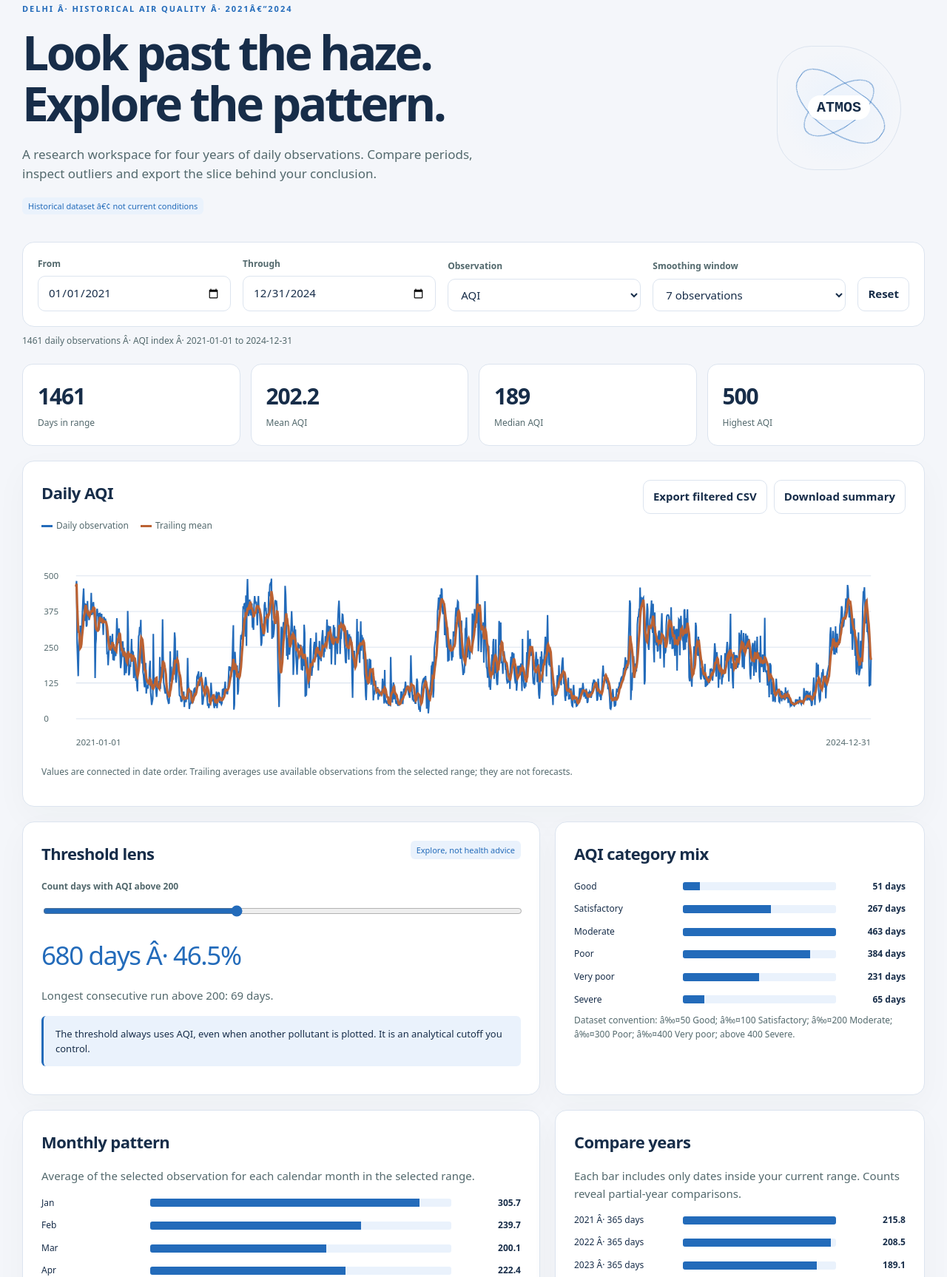
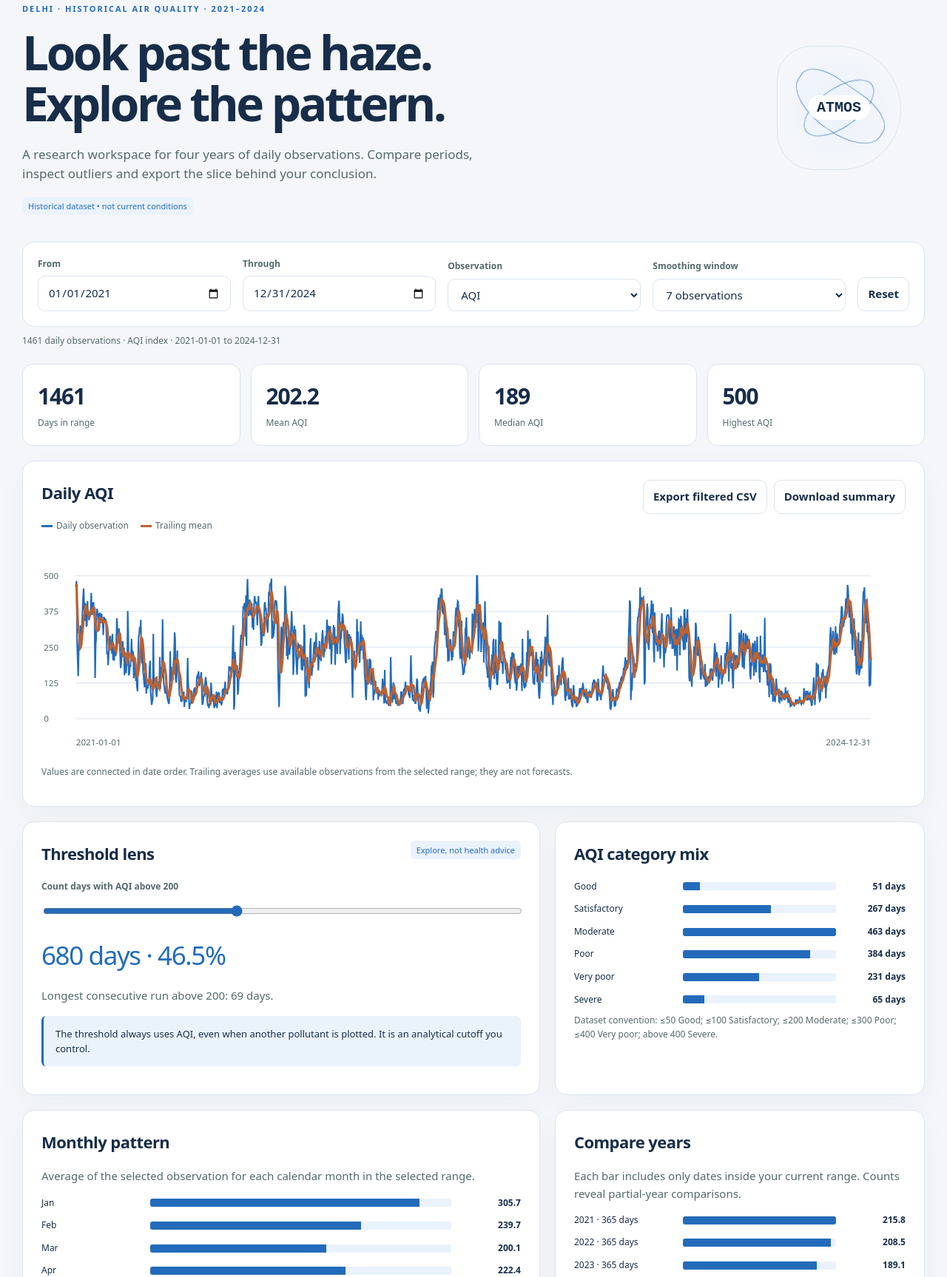
Before and after one commit to Ganatra-Ruchir/delhi-aqi-analysis-2021-2024, a website: page explorer.html in a window 1280 px wide. Shown: the part 128-1855 px from the top of the page at 74% size. Drawn offline with Linux system fonts and the light colour scheme.

Commit message:
Fix UTF-8 punctuation and protect rendered labels against encoding regressions (#2)

```diff
--- a/explorer.html
+++ b/explorer.html
@@ -1,9 +1,9 @@
-<!doctype html><html lang="en"><head><meta charset="utf-8"><meta name="viewport" content="width=device-width,initial-scale=1"><meta name="description" content="Explore Delhi's 2021â€“2024 air-quality dataset by date, pollutant, threshold, month and year."><title>Atmos / Delhi AQI Explorer V2</title><link rel="stylesheet" href="analytics.css"><style>:root{--accent:#236bba;--soft:#eaf2fc;--bg:#f4f6fa;--ink:#172d49;--line:#dce4ef}.dark{--accent:#8dbffa;--soft:#263d56}.orb{border-radius:35% 65% 62% 38%}.orb:before{border-radius:45% 55% 60% 40%}</style><script defer src="data.js"></script><script defer src="analytics-core.js"></script><script defer src="explorer.js"></script></head><body>
-<a class="skip" href="#workspace">Skip to explorer</a><header class="topbar"><div class="shell"><div class="brand">Atmos<span> / Delhi</span></div><div class="top-actions"><a href="story.html">Read the data story â†—</a><button id="theme">Dark theme</button><button id="motion" aria-pressed="false">Pause motion</button><button id="share">Copy view link</button></div></div></header><main class="shell"><section class="hero"><div><div class="eyebrow">Delhi Â· Historical air quality Â· 2021â€“2024</div><h1>Look past the haze.<br>Explore the pattern.</h1><p>A research workspace for four years of daily observations. Compare periods, inspect outliers and export the slice behind your conclusion.</p><span class="tag">Historical dataset â€¢ not current conditions</span></div><button class="orb" id="orb" aria-label="Pause or resume atmosphere animation"><strong>ATMOS</strong></button></section>
+<!doctype html><html lang="en"><head><meta charset="utf-8"><meta name="viewport" content="width=device-width,initial-scale=1"><meta name="description" content="Explore Delhi's 2021–2024 air-quality dataset by date, pollutant, threshold, month and year."><title>Atmos / Delhi AQI Explorer V2</title><link rel="stylesheet" href="analytics.css"><style>:root{--accent:#236bba;--soft:#eaf2fc;--bg:#f4f6fa;--ink:#172d49;--line:#dce4ef}.dark{--accent:#8dbffa;--soft:#263d56}.orb{border-radius:35% 65% 62% 38%}.orb:before{border-radius:45% 55% 60% 40%}</style><script defer src="data.js"></script><script defer src="analytics-core.js"></script><script defer src="explorer.js"></script></head><body>
+<a class="skip" href="#workspace">Skip to explorer</a><header class="topbar"><div class="shell"><div class="brand">Atmos<span> / Delhi</span></div><div class="top-actions"><a href="story.html">Read the data story ↗</a><button id="theme">Dark theme</button><button id="motion" aria-pressed="false">Pause motion</button><button id="share">Copy view link</button></div></div></header><main class="shell"><section class="hero"><div><div class="eyebrow">Delhi · Historical air quality · 2021–2024</div><h1>Look past the haze.<br>Explore the pattern.</h1><p>A research workspace for four years of daily observations. Compare periods, inspect outliers and export the slice behind your conclusion.</p><span class="tag">Historical dataset • not current conditions</span></div><button class="orb" id="orb" aria-label="Pause or resume atmosphere animation"><strong>ATMOS</strong></button></section>
 <section id="workspace" aria-label="Air quality explorer"><div class="filters"><div class="field"><label for="start">From</label><input id="start" type="date" min="2021-01-01" max="2024-12-31" value="2021-01-01"></div><div class="field"><label for="end">Through</label><input id="end" type="date" min="2021-01-01" max="2024-12-31" value="2024-12-31"></div><div class="field"><label for="metric">Observation</label><select id="metric"><option>AQI</option><option>PM2.5</option><option>PM10</option><option>NO2</option><option>SO2</option><option>CO</option><option>Ozone</option></select></div><div class="field"><label for="rolling">Smoothing window</label><select id="rolling"><option value="1">Daily only</option><option value="7" selected>7 observations</option><option value="30">30 observations</option></select></div><button id="reset">Reset</button></div>
 <p class="status" id="status" role="status"></p><div class="metrics" id="metrics"></div><div class="grid"><section class="card wide"><div class="card-head"><div><h2 id="trendTitle">Daily AQI</h2><div class="legend"><span><i></i>Daily observation</span><span id="meanLegend"><i class="orange"></i>Trailing mean</span></div></div><div class="actions"><button id="export">Export filtered CSV</button><button id="summary">Download summary</button></div></div><div id="trend"></div><p class="status">Values are connected in date order. Trailing averages use available observations from the selected range; they are not forecasts.</p></section>
 <section class="card"><div class="card-head"><h2>Threshold lens</h2><span class="tag">Explore, not health advice</span></div><div class="field"><label for="threshold">Count days with AQI above <output id="thresholdLabel">200</output></label><input id="threshold" type="range" min="0" max="500" value="200" step="10"></div><div class="scenario-output" id="exceedance"></div><p id="streak" class="muted"></p><p class="note">The threshold always uses AQI, even when another pollutant is plotted. It is an analytical cutoff you control.</p></section>
-<section class="card"><h2>AQI category mix</h2><div class="bars" id="categories"></div><p class="status">Dataset convention: â‰¤50 Good; â‰¤100 Satisfactory; â‰¤200 Moderate; â‰¤300 Poor; â‰¤400 Very poor; above 400 Severe.</p></section>
+<section class="card"><h2>AQI category mix</h2><div class="bars" id="categories"></div><p class="status">Dataset convention: ≤50 Good; ≤100 Satisfactory; ≤200 Moderate; ≤300 Poor; ≤400 Very poor; above 400 Severe.</p></section>
 <section class="card"><h2>Monthly pattern</h2><p class="muted">Average of the selected observation for each calendar month in the selected range.</p><div class="bars" id="monthly"></div></section><section class="card"><h2>Compare years</h2><p class="muted">Each bar includes only dates inside your current range. Counts reveal partial-year comparisons.</p><div class="bars" id="yearly"></div><div class="note" id="yearNote"></div></section>
 <section class="card wide"><div class="card-head"><div><h2>Inspect the observations</h2><p class="muted">Sort by date or the selected measurement; the export includes the whole filtered range.</p></div><div class="field" style="max-width:230px"><label for="sort">Table order</label><select id="sort"><option value="worst">Highest measurement first</option><option value="date">Oldest date first</option><option value="recent">Newest date first</option></select></div></div><div class="table-wrap"><table><caption class="status" id="tableCaption"></caption><thead><tr><th>Date</th><th>AQI</th><th>Category</th><th>PM2.5</th><th>PM10</th><th>NO2</th><th>SO2</th><th>CO</th><th>Ozone</th></tr></thead><tbody id="rows"></tbody></table></div><div class="actions" style="margin-top:14px"><button id="previous">Previous 50</button><span id="page" class="status"></span><button id="next">Next 50</button></div></section>
-<section class="card wide"><h2>Research notes & data quality</h2><p class="note">This explorer uses the original CSV checked into this repository. Its upstream station coverage, collection methodology, concentration units and revision history are not fully documented. Pollutant values are displayed in <b>source units</b>; they should not be mixed or compared as equivalent concentrations. This historical dataset is not a live air-quality service.</p><details><summary>Inspect quality checks and method</summary><div id="quality"></div><p>Means exclude missing numeric cells. Counts, maximums, category totals and consecutive-day runs are calculated from the current filter. No causal conclusions, clinical recommendations or predictive accuracy claims are made.</p><a href="https://github.com/Ganatra-Ruchir/delhi-aqi-analysis-2021-2024">Repository and original research</a></details></section></div></section></main><footer class="shell">Atmos V2 Â· By Ruchir Ganatra Â· No sign-in, no telemetry, no external chart dependencies.</footer><div class="toast hidden" id="toast" role="status"></div></body></html>
+<section class="card wide"><h2>Research notes & data quality</h2><p class="note">This explorer uses the original CSV checked into this repository. Its upstream station coverage, collection methodology, concentration units and revision history are not fully documented. Pollutant values are displayed in <b>source units</b>; they should not be mixed or compared as equivalent concentrations. This historical dataset is not a live air-quality service.</p><details><summary>Inspect quality checks and method</summary><div id="quality"></div><p>Means exclude missing numeric cells. Counts, maximums, category totals and consecutive-day runs are calculated from the current filter. No causal conclusions, clinical recommendations or predictive accuracy claims are made.</p><a href="https://github.com/Ganatra-Ruchir/delhi-aqi-analysis-2021-2024">Repository and original research</a></details></section></div></section></main><footer class="shell">Atmos V2 · By Ruchir Ganatra · No sign-in, no telemetry, no external chart dependencies.</footer><div class="toast hidden" id="toast" role="status"></div></body></html>
--- a/explorer.js
+++ b/explorer.js
@@ -1,6 +1,6 @@
 'use strict';
 const A=window.Analytics,$=id=>document.getElementById(id),data=window.DATA||[],keys=['AQI','PM2.5','PM10','NO2','SO2','CO','Ozone'];let page=0;
-const fmt=v=>A.finite(v)?new Intl.NumberFormat('en',{maximumFractionDigits:1}).format(v):'â€”';
+const fmt=v=>A.finite(v)?new Intl.NumberFormat('en',{maximumFractionDigits:1}).format(v):'—';
 const esc=s=>String(s??'').replace(/[&<>"']/g,c=>({'&':'&amp;','<':'&lt;','>':'&gt;','"':'&quot;',"'":'&#39;'}[c]));
 function validDate(value){if(!/^\d{4}-\d{2}-\d{2}$/.test(value||''))return false;const d=new Date(value+'T00:00:00Z');return !Number.isNaN(d.getTime())&&d.toISOString().slice(0,10)===value;}
 function viewURL(){const url=new URL(location.href);for(const id of ['start','end','metric','rolling','threshold'])url.searchParams.set(id,$(id).value);return url.href;}
@@ -12,18 +12,18 @@ function longestRun(rs,threshold){let best=0,run=0,previous=null;for(const r of
 function bars(entries){const max=Math.max(0,...entries.map(r=>r.value||0));return entries.map(r=>`<div class="bar-row"><span>${esc(r.label)}</span><div class="bar-track"><div class="bar-fill" style="width:${max?(r.value||0)/max*100:0}%"></div></div><strong>${fmt(r.value)}${r.suffix||''}</strong></div>`).join('')||'<p class="empty">No observations in this range.</p>';}
 function lineChart(rs,key,n){if(!rs.length)return '<p class="empty">Choose a date range containing observations.</p>';const w=1100,h=270,p=44,vals=rs.map(r=>r[key]),avg=A.rolling(rs,key,n),max=Math.max(1,...vals.filter(A.finite)),x=i=>p+i/Math.max(1,rs.length-1)*(w-2*p),y=v=>h-p-v/max*(h-2*p);function path(values){let open=false;return values.map((v,i)=>{if(!A.finite(v)){open=false;return '';}const command=open?'L':'M';open=true;return `${command}${x(i).toFixed(1)},${y(v).toFixed(1)}`;}).join(' ');}return `<svg class="chart" viewBox="0 0 ${w} ${h}" role="img" aria-label="Daily ${esc(key)} and trailing mean, ${rs[0].date} through ${rs.at(-1).date}. Detailed observations appear in the table.">${[0,.25,.5,.75,1].map(f=>`<line class="gridline" x1="${p}" x2="${w-p}" y1="${y(max*f)}" y2="${y(max*f)}"/><text x="3" y="${y(max*f)+4}">${fmt(max*f)}</text>`).join('')}<path class="series" d="${path(vals)}"/>${n>1?`<path class="average" d="${path(avg)}"/>`:''}<text x="${p}" y="${h-10}">${rs[0].date}</text><text text-anchor="end" x="${w-p}" y="${h-10}">${rs.at(-1).date}</text></svg>`;}
 function render(){const rs=rows(),key=$('metric').value,n=+$('rolling').value,threshold=+$('threshold').value,values=rs.map(r=>r[key]).filter(A.finite),count=rs.filter(r=>r.AQI>threshold).length;
-$('status').textContent=$('start').value>$('end').value?'Start date is after the end date. Choose a valid range.':`${rs.length} daily observations Â· ${key}${key==='AQI'?' index':' in source units'} Â· ${$('start').value||'first date'} to ${$('end').value||'last date'}`;
+$('status').textContent=$('start').value>$('end').value?'Start date is after the end date. Choose a valid range.':`${rs.length} daily observations · ${key}${key==='AQI'?' index':' in source units'} · ${$('start').value||'first date'} to ${$('end').value||'last date'}`;
 $('metrics').innerHTML=[['Days in range',rs.length],['Mean '+key,fmt(A.mean(values))],['Median '+key,fmt(A.median(values))],['Highest '+key,fmt(values.length?Math.max(...values):null)]].map(([l,v])=>`<div class="metric"><strong>${v}</strong><span>${l}</span></div>`).join('');
-$('meanLegend').style.display=n>1?'':'none';$('trendTitle').textContent=`Daily ${key}${key==='AQI'?'':' Â· source units'}`;$('trend').innerHTML=lineChart(rs,key,n);$('thresholdLabel').textContent=threshold;$('exceedance').textContent=`${count} days Â· ${rs.length?fmt(count/rs.length*100):'0'}%`;$('streak').textContent=`Longest consecutive run above ${threshold}: ${longestRun(rs,threshold)} days.`;
+$('meanLegend').style.display=n>1?'':'none';$('trendTitle').textContent=`Daily ${key}${key==='AQI'?'':' · source units'}`;$('trend').innerHTML=lineChart(rs,key,n);$('thresholdLabel').textContent=threshold;$('exceedance').textContent=`${count} days · ${rs.length?fmt(count/rs.length*100):'0'}%`;$('streak').textContent=`Longest consecutive run above ${threshold}: ${longestRun(rs,threshold)} days.`;
 const cats=['Good','Satisfactory','Moderate','Poor','Very poor','Severe'];$('categories').innerHTML=bars(cats.map(label=>({label,value:rs.filter(r=>A.category(r.AQI)===label).length,suffix:' days'})));
 const months=A.groupMean(rs,r=>r.date.slice(5,7),key).map(r=>({...r,label:new Date(Date.UTC(2024,+r.label-1,1)).toLocaleString('en',{month:'short',timeZone:'UTC'})}));$('monthly').innerHTML=bars(months);
-const years=A.groupMean(rs,r=>r.date.slice(0,4),key);$('yearly').innerHTML=bars(years.map(r=>({...r,label:r.label+' Â· '+r.count+' days'})));$('yearNote').textContent=years.length>1?'Compare like periods: a partial winter and a full year have different seasonal coverage.':'Expand the range to compare more years.';
+const years=A.groupMean(rs,r=>r.date.slice(0,4),key);$('yearly').innerHTML=bars(years.map(r=>({...r,label:r.label+' · '+r.count+' days'})));$('yearNote').textContent=years.length>1?'Compare like periods: a partial winter and a full year have different seasonal coverage.':'Expand the range to compare more years.';
 renderTable();const url=new URL(location.href);for(const id of ['start','end','metric','rolling','threshold'])url.searchParams.set(id,$(id).value);try{history.replaceState(null,'',url);}catch{}
 }
 function renderTable(){const key=$('metric').value,rs=rows().slice();if($('sort').value==='worst')rs.sort((a,b)=>(b[key]??-Infinity)-(a[key]??-Infinity)||a.date.localeCompare(b.date));if($('sort').value==='recent')rs.reverse();page=Math.max(0,Math.min(page,Math.ceil(rs.length/50)-1));const subset=rs.slice(page*50,page*50+50);$('rows').innerHTML=subset.map(r=>`<tr><td>${r.date}</td><td class="num">${fmt(r.AQI)}</td><td>${A.category(r.AQI)}</td>${keys.slice(1).map(k=>`<td class="num">${fmt(r[k])}</td>`).join('')}</tr>`).join('')||'<tr><td colspan="9">No observations in the selected range.</td></tr>';$('page').textContent=`Page ${rs.length?page+1:0} of ${Math.ceil(rs.length/50)}`;$('previous').disabled=page===0;$('next').disabled=(page+1)*50>=rs.length;$('tableCaption').textContent=`Showing ${subset.length} of ${rs.length} matching observations.`;}
 for(const id of ['start','end','metric','rolling','threshold'])$(id).addEventListener('input',()=>{page=0;render();});$('sort').onchange=()=>{page=0;renderTable();};$('previous').onclick=()=>{page--;renderTable();};$('next').onclick=()=>{page++;renderTable();};$('reset').onclick=()=>{$('start').value='2021-01-01';$('end').value='2024-12-31';$('metric').value='AQI';$('rolling').value='7';$('threshold').value='200';page=0;render();};
 $('export').onclick=()=>save('delhi-air-quality-filtered.csv',A.csv([['Date',...keys],...rows().map(r=>[r.date,...keys.map(k=>r[k])])]),'text/csv;charset=utf-8');
-$('summary').onclick=()=>{const rs=rows(),key=$('metric').value;save('delhi-research-summary.md',`# Delhi historical air-quality summary\n\nRange: ${$('start').value} through ${$('end').value}\nObservations: ${rs.length}\nTrailing mean window: ${$('rolling').value} days\nMetric: ${key}${key==='AQI'?'':' (source units)'}\nMean: ${fmt(A.mean(rs.map(r=>r[key])))}\nMedian: ${fmt(A.median(rs.map(r=>r[key])))}\nDays with AQI above ${$('threshold').value}: ${rs.filter(r=>r.AQI>+$('threshold').value).length}\n\nSource: repository-owned 2021â€“2024 CSV. Upstream methodology and units are not fully documented. Historical analysis only.\n\nView: ${viewURL()}\n`,'text/markdown;charset=utf-8');};
+$('summary').onclick=()=>{const rs=rows(),key=$('metric').value;save('delhi-research-summary.md',`# Delhi historical air-quality summary\n\nRange: ${$('start').value} through ${$('end').value}\nObservations: ${rs.length}\nTrailing mean window: ${$('rolling').value} days\nMetric: ${key}${key==='AQI'?'':' (source units)'}\nMean: ${fmt(A.mean(rs.map(r=>r[key])))}\nMedian: ${fmt(A.median(rs.map(r=>r[key])))}\nDays with AQI above ${$('threshold').value}: ${rs.filter(r=>r.AQI>+$('threshold').value).length}\n\nSource: repository-owned 2021–2024 CSV. Upstream methodology and units are not fully documented. Historical analysis only.\n\nView: ${viewURL()}\n`,'text/markdown;charset=utf-8');};
 const unique=new Set(data.map(r=>r.date)),expected=data.length?(Date.parse(data.at(-1).date)-Date.parse(data[0].date))/86400000+1:0;$('quality').textContent=`${data.length} rows; ${unique.size} unique dates; ${data.length-unique.size} duplicate dates; ${expected-unique.size} missing calendar dates; ${data.reduce((s,r)=>s+keys.filter(k=>!A.finite(r[k])).length,0)} missing numeric cells. Snapshot coverage: ${data[0]?.date||'none'} to ${data.at(-1)?.date||'none'}.`;
 $('share').onclick=async()=>{try{await navigator.clipboard.writeText(viewURL());toast('Filtered view link copied.');}catch{toast('Copy the address bar to share this view.');}};try{document.body.classList.toggle('dark',localStorage.getItem('atmos.theme')==='dark');}catch{}function themeLabel(){$('theme').textContent=document.body.classList.contains('dark')?'Light theme':'Dark theme';}themeLabel();$('theme').onclick=()=>{document.body.classList.toggle('dark');try{localStorage.setItem('atmos.theme',document.body.classList.contains('dark')?'dark':'light');}catch{}themeLabel();};function motion(){const p=document.body.classList.toggle('paused');$('motion').textContent=p?'Resume motion':'Pause motion';$('motion').setAttribute('aria-pressed',String(p));}$('motion').onclick=motion;$('orb').onclick=motion;render();
 
```
Also changed, not shown: index.html (+4 -4 lines), tests/v2-browser.cjs (+1 -0 lines).
